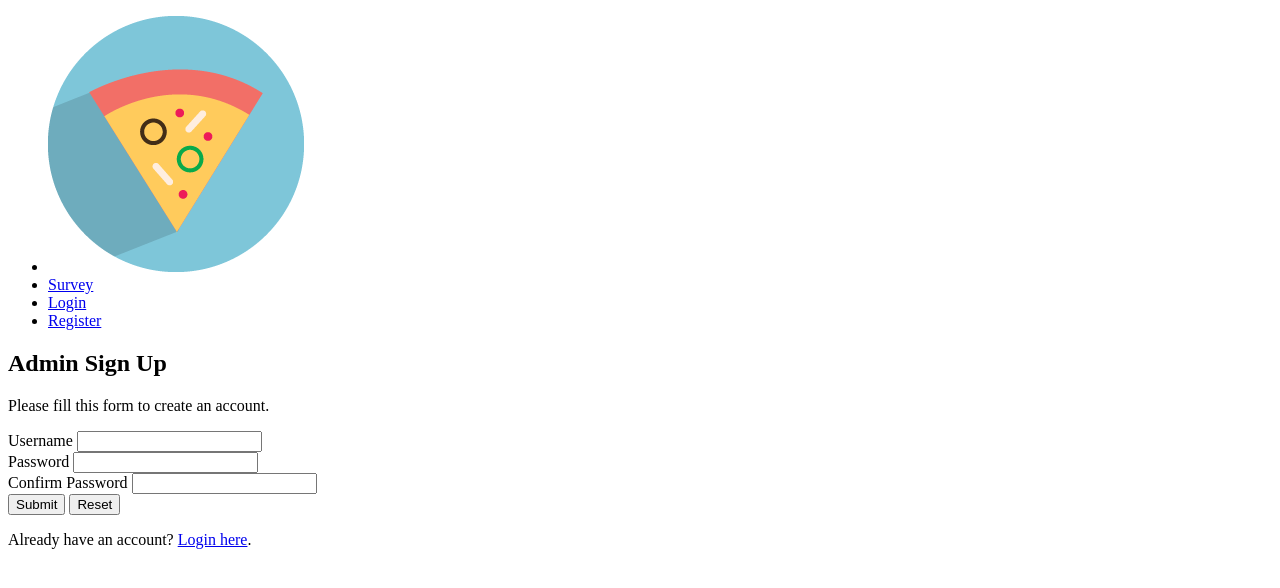
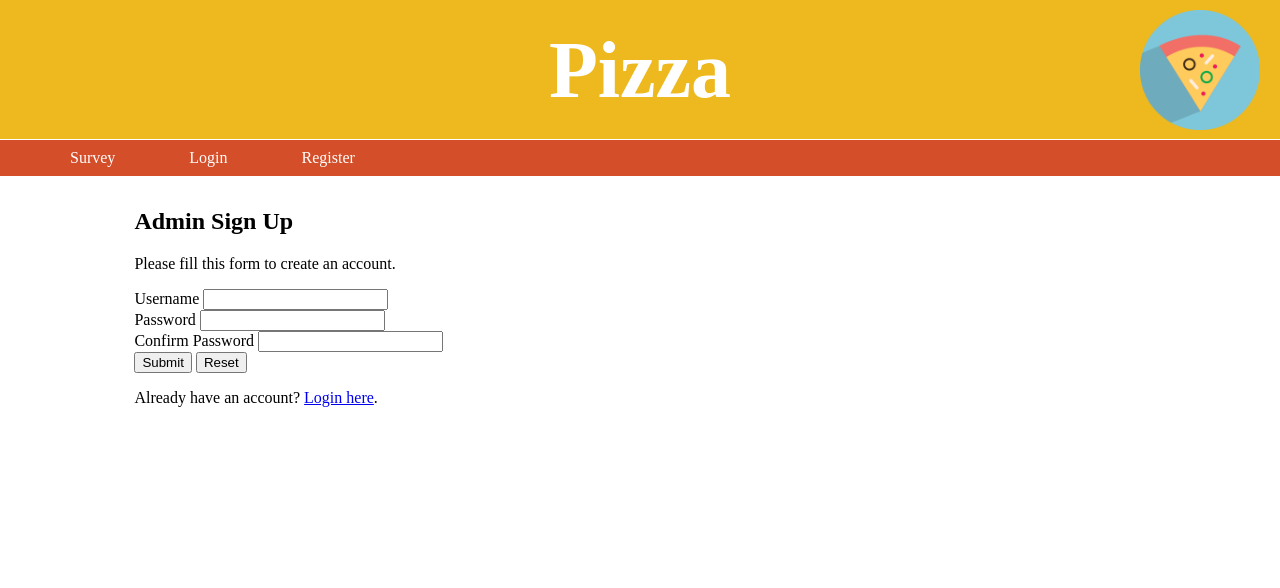
Before and after one commit to qli31/assignment5, a PHP site: page /register.php in a window 1280 px wide. Shown: the top 588 px of the page. Run offline with PHP 8.4, Linux system fonts and the light colour scheme; data that the repository does not hold is empty.

Commit message:
CSS Done
I added the CSS

```diff
--- a/css/styles.css
+++ b/css/styles.css
@@ -0,0 +1,149 @@
+.hero img {
+	width: 100%;
+	height: 100%;
+	position: absolute;
+	top: 0;
+	left: 0;
+	z-index: 1;
+}
+
+
+/*.z-pattern a {
+	position: absolute;
+	z-index: 2;
+	color: white;
+}
+
+.z-pattern h1 {
+	position: absolute;
+	z-index: 2;
+}
+
+.z-pattern p {
+	position: absolute;
+	z-index: 2;
+}*/
+
+.primary {
+	position: absolute;
+	z-index: 2;
+	left: 30px;
+	top: 15px;
+}
+
+.primary img {
+	height: 160px;
+	width: 160px;
+}
+
+.primary img:hover {
+	height: 165px;
+	width: 165px;
+}
+
+.strong p {
+	position: absolute;
+	z-index: 2;
+	right: 20px;
+	color: white;
+}
+
+.weak p {
+	position: absolute;
+	z-index: 2;
+	bottom: 20px;
+	left: 20px;
+	color: white;
+}
+
+.center h1 {
+	position: absolute;
+	z-index: 2;
+	left: 50%;
+	margin-left: -30px;
+	top: 50%;
+	margin-top: -50px;
+	color: white;
+}
+
+.center p {
+	position: absolute;
+	z-index: 2;
+	left: 50%;
+	margin-left: -180px;
+	margin-top: -10px;
+	top: 50%;
+	color: white;
+}
+
+.terminal a {
+	position: absolute;
+	z-index: 2;
+	right: 20px;
+	bottom: 30px;
+	color: white;
+}
+
+.terminal a:hover {
+	color: red;
+}
+
+.menu ul {
+	list-style-type: none;
+	margin: 0;
+	padding: 9px 0px ;
+	border-collapse: collapse;
+	background-color: #D44E2A;
+	z-index: 3;
+	width: 100%;
+	position: absolute;
+	top: 140px;
+	left: 0;
+	/*opacity: 0.8;*/
+}
+
+.menu li {
+	display: inline-block;
+	margin-left: 70px;
+}
+
+.menu a {
+	text-decoration: none;
+	color: white;
+}
+
+.menu a:hover { color: #EDB91F;}
+
+.logo img {
+	height: 120px;
+	width: 120px;
+	position: absolute;
+	z-index: 2;
+	right: 20px;
+	top: 10px;
+}
+
+.logo img:hover {
+	height: 125px;
+	width: 125px;
+}
+
+.container {
+	width: 80%;
+	margin: 0 auto;
+	padding-top: 180px;
+}
+
+.title h1 {
+	position: absolute;
+	width: 100%;
+	left: 0;
+	top: 0;
+	background-color: #EDB91F;
+	padding-top: 45px;
+	margin-top: -20px;
+	padding-bottom: 23px;
+	color: white;
+	text-align: center;
+	font-size: 80px;
+}
--- a/includes/html-head.php
+++ b/includes/html-head.php
@@ -6,4 +6,9 @@
     <meta http-equiv="X-UA-Compatible" content="ie=edge">
     <title>Assignment 5 | <?php echo $title ?></title>
     <script src="js/jquery.js"></script>
+    <link rel="stylesheet" href="css/styles.css">
 </head>
+
+<header class="title">
+	<h1>Pizza</h1>
+</header>
--- a/includes/navbar.php
+++ b/includes/navbar.php
@@ -1,10 +1,11 @@
-<nav>
+<div class="logo">
+    <a href="index.php">
+       <img src="images/pizza_logo.png" alt="Pizza logo">
+    </a>
+</div>
+
+<nav class="menu">
     <ul>
-        <li>
-            <a href="index.php">
-                <img src="images/pizza_logo.png" alt="Pizza logo">
-            </a>
-        </li>
         <li>
             <a href="survey.php">Survey</a>
         </li>
--- a/login.php
+++ b/login.php
@@ -73,7 +73,13 @@ require_once "includes/html-head.php";
 
 ?>
 
+
     <body>
+
+    <?php
+    require_once "includes/navbar.php";
+    ?>
+
         <div class="container">
             <h2>Pizza Admin Login</h2>
             <p>Please fill in your yummy credentials to login.</p>
--- a/register.php
+++ b/register.php
@@ -90,11 +90,11 @@ require_once "includes/html-head.php";
 ?>
 
     <body>
+        <?php
+            require_once "includes/navbar.php";
+
+        ?>
         <div class="container">
-
-            <?php
-require_once "includes/navbar.php";
-?>
 
                 <h2>Admin Sign Up</h2>
                 <p>Please fill this form to create an account.</p>
```
Also changed, not shown: admin_data.php (+5 -3 lines), index.html (deleted, +0 -49 lines), index.php (+9 -11 lines), survey.php (+6 -2 lines), thanks.php (+5 -3 lines), README.md, 2 other files.
